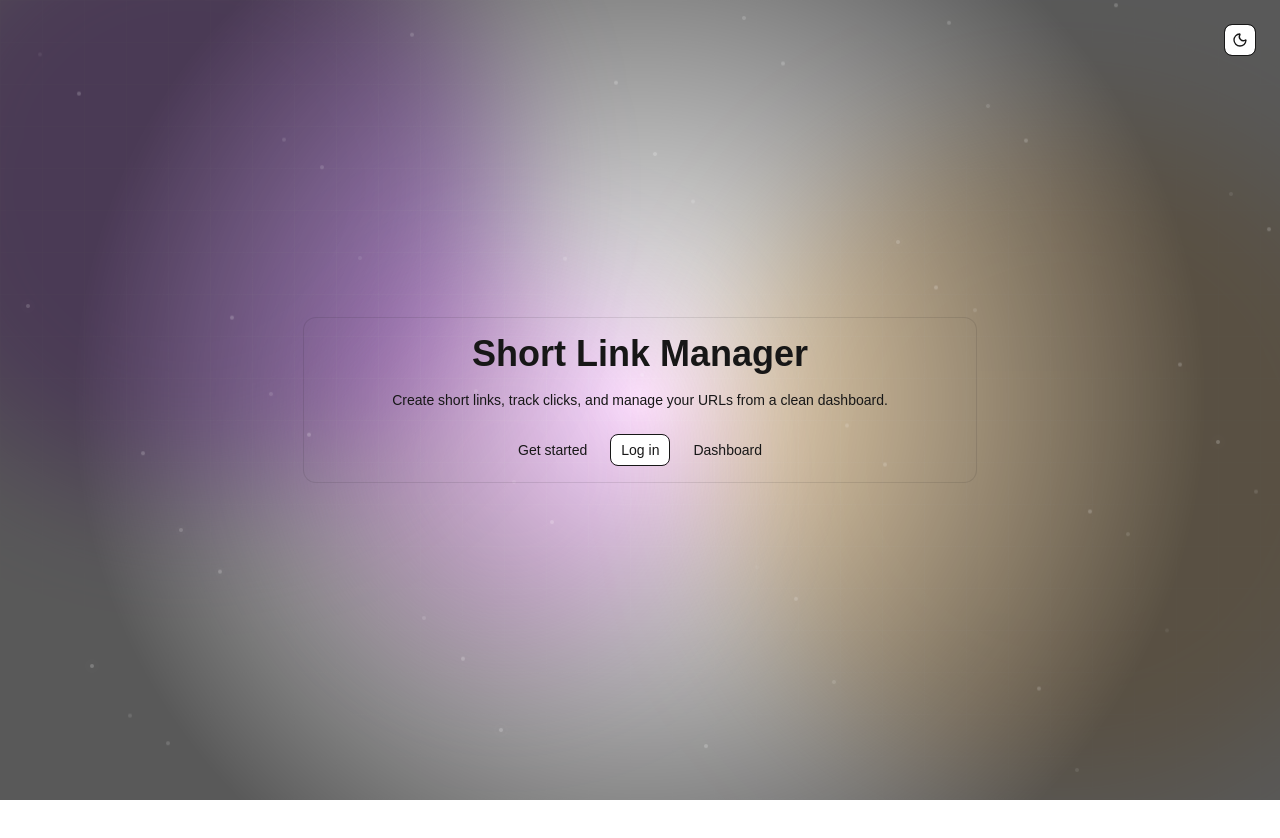
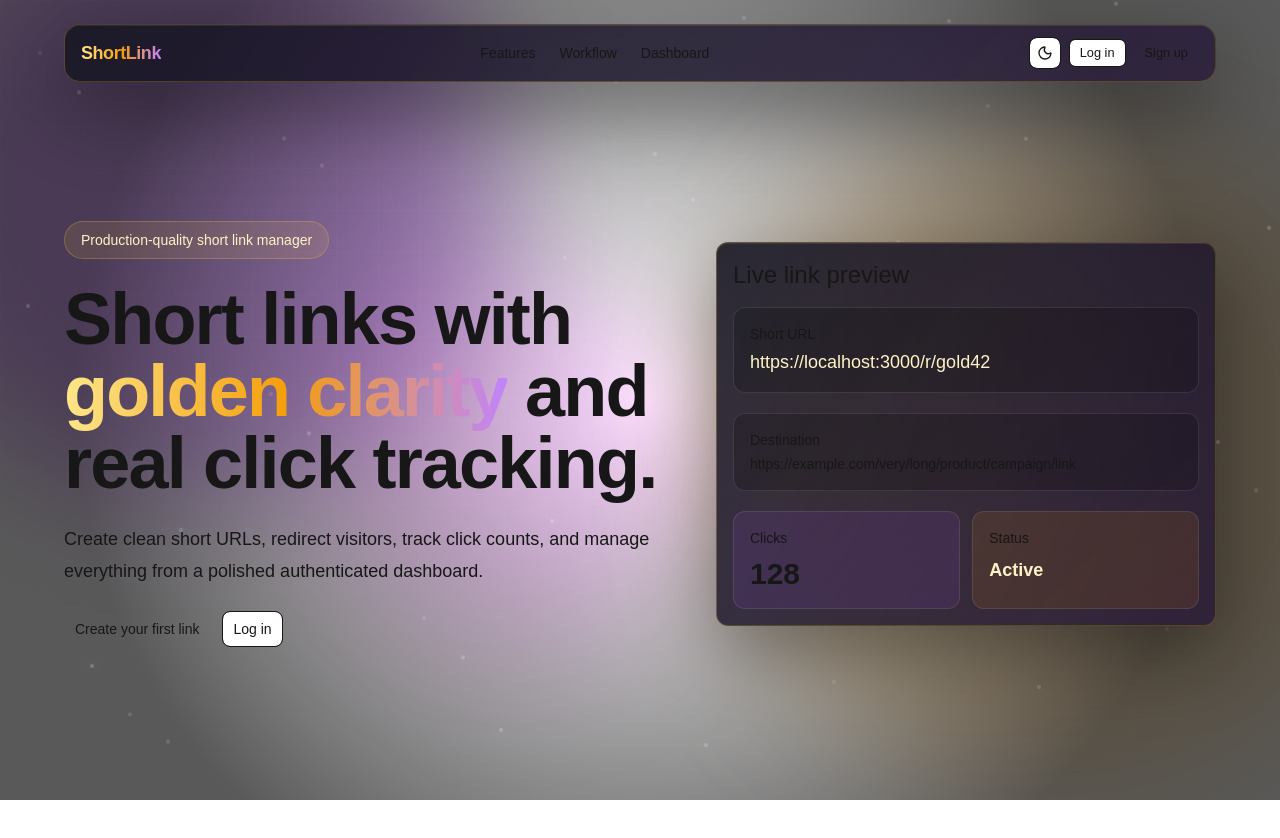
Before and after one commit to radyalz/linkshortener, a Next.js app: page / in a window 1280 px wide. Shown: the top 838 px of the page. Before the commit the page ends 800 px from the top, so only its background shows below. Built offline with nearby package versions, Linux system fonts and the light colour scheme.

Commit message:
add animation to langing and chaned the ui of landing

```diff
--- a/src/app/globals.css
+++ b/src/app/globals.css
@@ -104,3 +104,48 @@ body {
   background-clip: text;
   color: transparent;
 }
+
+@keyframes reveal-up {
+  from {
+    opacity: 0;
+    transform: translateY(32px) scale(0.98);
+  }
+
+  to {
+    opacity: 1;
+    transform: translateY(0) scale(1);
+  }
+}
+
+.reveal-on-scroll {
+  animation: reveal-up both;
+  animation-timeline: view();
+  animation-range: entry 0% cover 35%;
+}
+
+.reveal-on-load {
+  animation: reveal-up 700ms ease both;
+}
+
+.reveal-delay-1 {
+  animation-delay: 120ms;
+}
+
+.reveal-delay-2 {
+  animation-delay: 240ms;
+}
+
+.reveal-delay-3 {
+  animation-delay: 360ms;
+}
+
+@media (prefers-reduced-motion: reduce) {
+  .reveal-on-scroll,
+  .reveal-on-load,
+  .animate-float-slow,
+  .animate-float-medium,
+  .animate-float-slower,
+  .animate-star-drift {
+    animation: none;
+  }
+}
--- a/src/app/page.tsx
+++ b/src/app/page.tsx
@@ -4,36 +4,157 @@ import { ThemeToggle } from "@/components/theme-toggle";
 import { Button } from "@/components/ui/button";
 import { Card, CardContent, CardHeader, CardTitle } from "@/components/ui/card";
 
+const features = [
+  {
+    title: "Create short links",
+    description: "Turn long destination URLs into clean short links with optional custom slugs.",
+  },
+  {
+    title: "Track every click",
+    description: "Redirect visits are recorded so you can see total clicks and recent activity.",
+  },
+  {
+    title: "Manage from dashboard",
+    description: "Copy, inspect, and delete your links from a responsive authenticated dashboard.",
+  },
+];
+
 export default function HomePage() {
   return (
-    <main className="flex min-h-screen items-center justify-center p-6">
-      <div className="absolute right-6 top-6">
-        <ThemeToggle />
-      </div>
+    <main className="min-h-screen px-6 py-6">
+      <header className="glass-panel sticky top-4 z-20 mx-auto flex max-w-6xl items-center justify-between rounded-2xl px-4 py-3">
+        <Link href="/" className="text-lg font-semibold tracking-tight">
+          <span className="gold-gradient-text">ShortLink</span>
+        </Link>
 
-      <Card className="w-full max-w-2xl text-center">
-        <CardHeader>
-          <CardTitle className="text-4xl font-bold">Short Link Manager</CardTitle>
-        </CardHeader>
+        <nav className="hidden items-center gap-6 text-sm text-muted-foreground md:flex">
+          <a href="#features" className="transition hover:text-foreground">
+            Features
+          </a>
+          <a href="#workflow" className="transition hover:text-foreground">
+            Workflow
+          </a>
+          <Link href="/dashboard" className="transition hover:text-foreground">
+            Dashboard
+          </Link>
+        </nav>
 
-        <CardContent className="space-y-6">
-          <p className="mx-auto max-w-xl text-muted-foreground">Create short links, track clicks, and manage your URLs from a clean dashboard.</p>
+        <div className="flex items-center gap-2">
+          <ThemeToggle />
 
-          <div className="flex flex-col justify-center gap-3 sm:flex-row">
-            <Button asChild>
-              <Link href="/signup">Get started</Link>
-            </Button>
+          <Button asChild variant="outline" size="sm">
+            <Link href="/login">Log in</Link>
+          </Button>
 
-            <Button asChild variant="outline">
-              <Link href="/login">Log in</Link>
-            </Button>
+          <Button asChild size="sm">
+            <Link href="/signup">Sign up</Link>
+          </Button>
+        </div>
+      </header>
 
-            <Button asChild variant="secondary">
-              <Link href="/dashboard">Dashboard</Link>
-            </Button>
+      <section className="mx-auto flex min-h-[calc(100vh-96px)] max-w-6xl items-center py-20">
+        <div className="grid w-full items-center gap-10 lg:grid-cols-[1.1fr_0.9fr]">
+          <div className="space-y-6">
+            <p className="reveal-on-load inline-flex rounded-full border border-amber-300/25 bg-amber-300/10 px-4 py-2 text-sm text-amber-100">Production-quality short link manager</p>
+
+            <h1 className="reveal-on-load reveal-delay-1 max-w-3xl text-5xl font-bold tracking-tight md:text-7xl">
+              Short links with <span className="gold-gradient-text">golden clarity</span> and real click tracking.
+            </h1>
+
+            <p className="reveal-on-load reveal-delay-2 max-w-2xl text-lg leading-8 text-muted-foreground">
+              Create clean short URLs, redirect visitors, track click counts, and manage everything from a polished authenticated dashboard.
+            </p>
+
+            <div className="reveal-on-load reveal-delay-3 flex flex-col gap-3 sm:flex-row">
+              <Button asChild size="lg">
+                <Link href="/signup">Create your first link</Link>
+              </Button>
+
+              <Button asChild variant="outline" size="lg">
+                <Link href="/login">Log in</Link>
+              </Button>
+            </div>
           </div>
-        </CardContent>
-      </Card>
+
+          <Card className="glass-panel reveal-on-load reveal-delay-2 overflow-hidden">
+            <CardHeader>
+              <CardTitle className="text-2xl">Live link preview</CardTitle>
+            </CardHeader>
+
+            <CardContent className="space-y-5">
+              <div className="rounded-xl border border-white/10 bg-black/20 p-4">
+                <p className="text-sm text-muted-foreground">Short URL</p>
+                <p className="mt-1 break-all text-lg font-medium text-amber-100">https://localhost:3000/r/gold42</p>
+              </div>
+
+              <div className="rounded-xl border border-white/10 bg-black/20 p-4">
+                <p className="text-sm text-muted-foreground">Destination</p>
+                <p className="mt-1 break-all text-sm">https://example.com/very/long/product/campaign/link</p>
+              </div>
+
+              <div className="grid grid-cols-2 gap-3">
+                <div className="rounded-xl border border-white/10 bg-purple-500/10 p-4">
+                  <p className="text-sm text-muted-foreground">Clicks</p>
+                  <p className="mt-2 text-3xl font-bold">128</p>
+                </div>
+
+                <div className="rounded-xl border border-white/10 bg-amber-500/10 p-4">
+                  <p className="text-sm text-muted-foreground">Status</p>
+                  <p className="mt-2 text-lg font-semibold text-amber-100">Active</p>
+                </div>
+              </div>
+            </CardContent>
+          </Card>
+        </div>
+      </section>
+
+      <section id="features" className="mx-auto max-w-6xl py-20">
+        <div className="reveal-on-scroll mb-10 max-w-2xl space-y-3">
+          <p className="text-sm font-medium uppercase tracking-[0.25em] text-amber-200">Features</p>
+
+          <h2 className="text-4xl font-bold">Everything the short link flow needs.</h2>
+
+          <p className="text-muted-foreground">The app stays focused on the requested test scope: auth, link creation, redirects, click tracking, and dashboard management.</p>
+        </div>
+
+        <div className="grid gap-4 md:grid-cols-3">
+          {features.map((feature) => (
+            <Card key={feature.title} className="glass-panel reveal-on-scroll">
+              <CardHeader>
+                <CardTitle>{feature.title}</CardTitle>
+              </CardHeader>
+
+              <CardContent>
+                <p className="text-muted-foreground">{feature.description}</p>
+              </CardContent>
+            </Card>
+          ))}
+        </div>
+      </section>
+
+      <section id="workflow" className="mx-auto max-w-6xl py-20">
+        <Card className="glass-panel reveal-on-scroll">
+          <CardContent className="grid gap-8 p-8 md:grid-cols-3">
+            <div>
+              <p className="text-4xl font-bold text-amber-200">01</p>
+              <h3 className="mt-4 text-xl font-semibold">Sign up</h3>
+              <p className="mt-2 text-muted-foreground">Create an account with Neon Auth and access the protected dashboard.</p>
+            </div>
+
+            <div>
+              <p className="text-4xl font-bold text-amber-200">02</p>
+              <h3 className="mt-4 text-xl font-semibold">Create link</h3>
+              <p className="mt-2 text-muted-foreground">Submit a valid URL, add an optional title, or choose a custom slug.</p>
+            </div>
+
+            <div>
+              <p className="text-4xl font-bold text-amber-200">03</p>
+              <h3 className="mt-4 text-xl font-semibold">Track clicks</h3>
+              <p className="mt-2 text-muted-foreground">Redirect visitors through `/r/[slug]` and review click counts from the dashboard.</p>
+            </div>
+          </CardContent>
+        </Card>
+      </section>
     </main>
   );
 }
```
